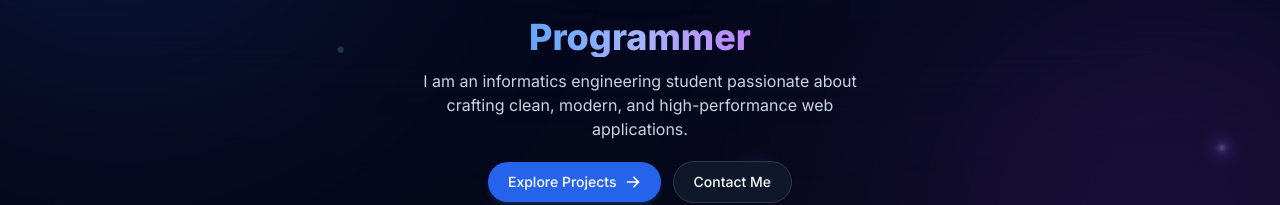
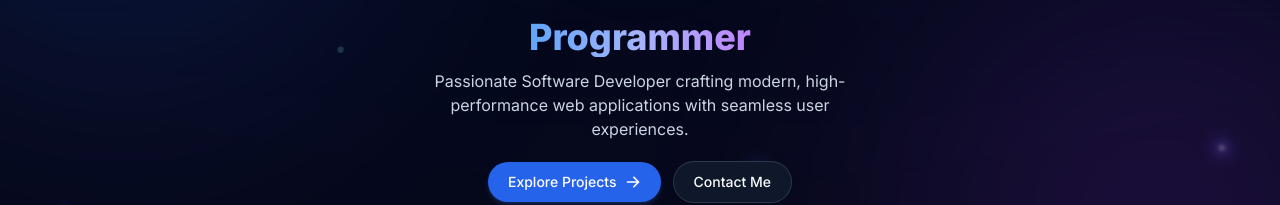
Before and after one commit to irfannn27/irfan-portofolio, a React (Vite) app: page / in a window 1280 px wide. Shown: the part 375-580 px from the top of the page. Built offline with nearby package versions, Linux system fonts and the light colour scheme.

Commit message:
style: elevate hero tagline to professional software developer bio

```diff
--- a/src/components/HeroSection.tsx
+++ b/src/components/HeroSection.tsx
@@ -60,7 +60,7 @@ const HeroSection: React.FC = () => {
         </div>
 
         <p className="text-slate-600 dark:text-slate-300 text-sm sm:text-base max-w-md mx-auto leading-relaxed">
-          I am an informatics engineering student passionate about crafting clean, modern, and high-performance web applications.
+          Passionate Software Developer crafting modern, high-performance web applications with seamless user experiences.
         </p>
 
         {/* CTA Buttons */}
```
